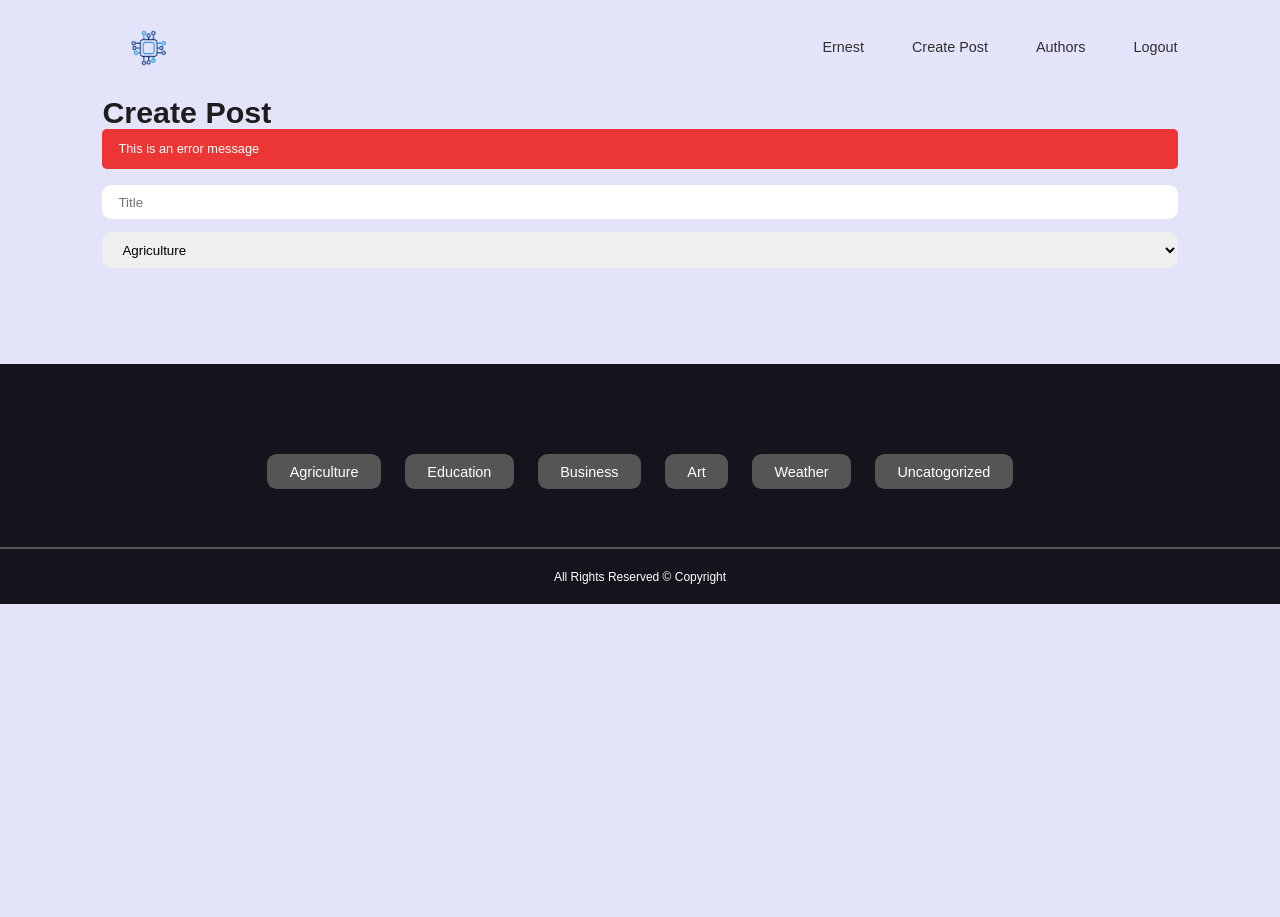
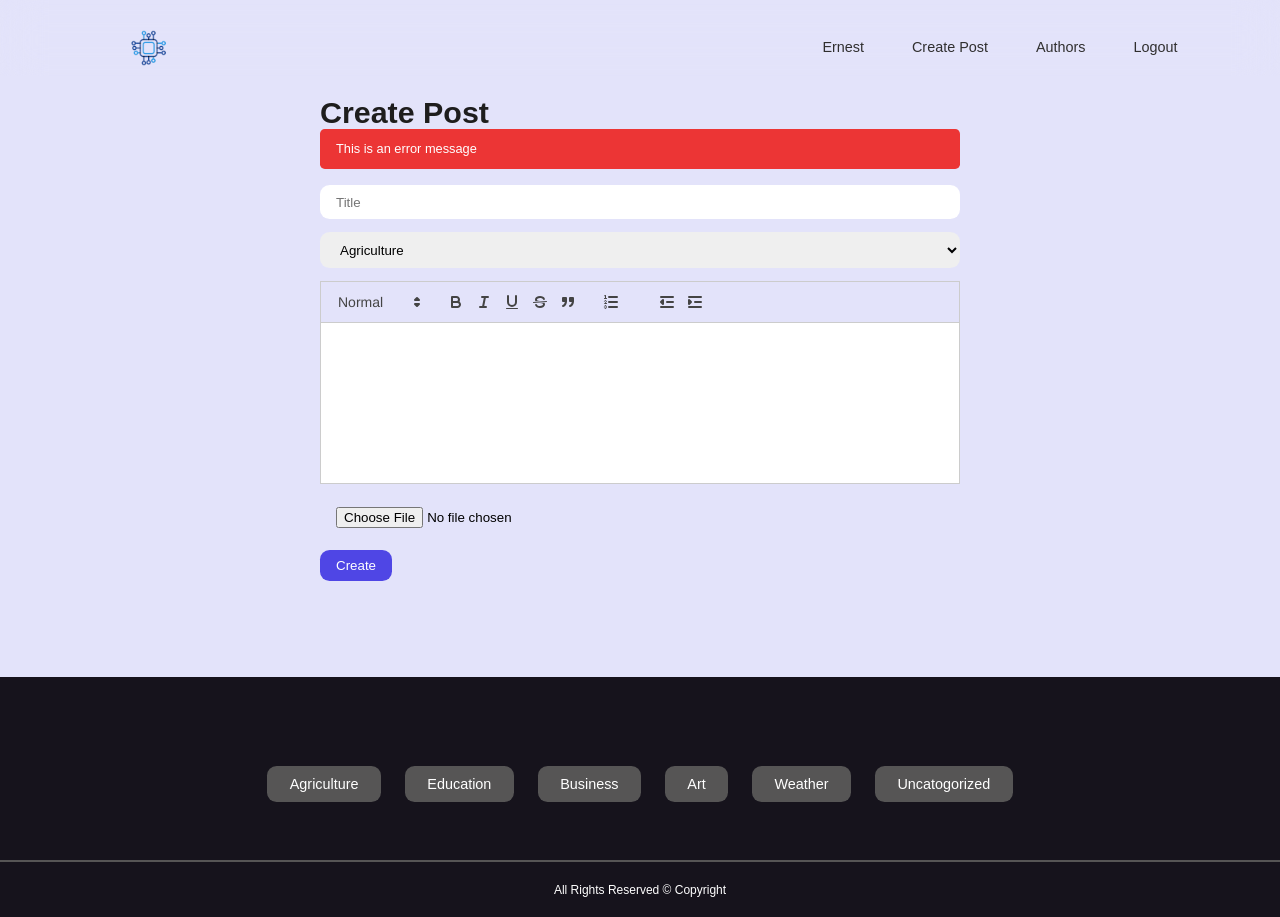
Before and after one commit to SachiniDeSilva/Blog, a React (Create React App) app: page /create in a window 1280 px wide. Before the commit the page ends 800 px from the top, so only its background shows below. Built offline with nearby package versions, Linux system fonts and the light colour scheme.

Commit message:
create post page finish

```diff
--- a/src/index.css
+++ b/src/index.css
@@ -316,7 +316,7 @@ input,select,textarea{
   margin-bottom: 1rem;
 }
 
-.register, .login, .create-post,.profile_form{
+.register, .login, .create-post{
   width: 50%;
   margin-inline: auto;
   height: calc(100vh - 12rem);
@@ -470,3 +470,16 @@ padding-left: 10px;
   display: flex;
   gap: 1rem;
 }
+
+
+/*quill */
+.ql-editor{
+  overflow: scroll;
+  background: white;
+  height: 10rem !important;
+}
+
+.create_container, .profile_form{
+
+  width: 50%;
+}
--- a/src/pages/CreatePost.jsx
+++ b/src/pages/CreatePost.jsx
@@ -1,5 +1,6 @@
 import React, { useState } from 'react'
 import ReactQuill from 'react-quill'
+import 'react-quill/dist/quill.snow.css'
 
 const CreatePost = () => {
 
@@ -12,7 +13,7 @@ const [thumbnail, setThumbnail] = useState('')
 
 const modules ={
   toolbar:[
-    [{'header':[1,2,false]}],
+    [{'header':[1,2,3,4,5,6 ,false]}],
     ['bold', 'italic', 'underline', 'strike', 'blockquote'],
     [{'list': 'ordered'}, {'list': 'bulet'}, {'indent': '-1'}, {'indent': '+1'}]
   ]
@@ -40,7 +41,7 @@ const POst_categories =[
 
   return (
    <section className='create_post'>
-    <div className="container">
+    <div className="container create_container">
       <h2>Create Post</h2>
       <p className="form_error-message">
         This is an error message
@@ -54,9 +55,12 @@ const POst_categories =[
           {
 POst_categories.map(cat => <option key={cat}>{cat}</option>)
           }
+
+        </select>
+
+        <ReactQuill modules={modules} formats={formats} value={description} onChange={setDescription}/>
           <input type='file' onChange={e => setThumbnail(e.target.files[0])} accept='png,jpg,jpeg'></input>
           <button type='submit' className='btn primary'> Create </button>
-        </select>
       </form>
     </div>
 
--- a/src/pages/Dashboard.jsx
+++ b/src/pages/Dashboard.jsx
@@ -9,7 +9,7 @@ const Dashboard = () => {
   return (
    <section className='dashboard'>
 {
-  posts.length ? <div className="dashboard_container">
+  posts.length ? <div className=" dashboard_container">
 
     {
       posts.map(post => {
--- a/src/pages/UserProfile.jsx
+++ b/src/pages/UserProfile.jsx
@@ -17,7 +17,7 @@ const UserProfile = () => {
 
   return (
    <section className='profile'>
-    <div className="profile_container">
+    <div className=" container profile_container">
       <Link to={`/myposts/sdsffv`} className='btn'>My Posts</Link>
 
       <div className="profile_details">
@@ -39,7 +39,7 @@ const UserProfile = () => {
 
 
 
-        <form className='form profile_form'>
+        <form className='form profile_form container'>
           <p className='form_error-message'> This is the error message</p>
           <input type='text' placeholder='Full Name' value={name} onChange={e => setName(e.target.value)}/>
           <input type='email' placeholder='Email' value={email} onChange={e => setEmail(e.target.value)}/>
```
